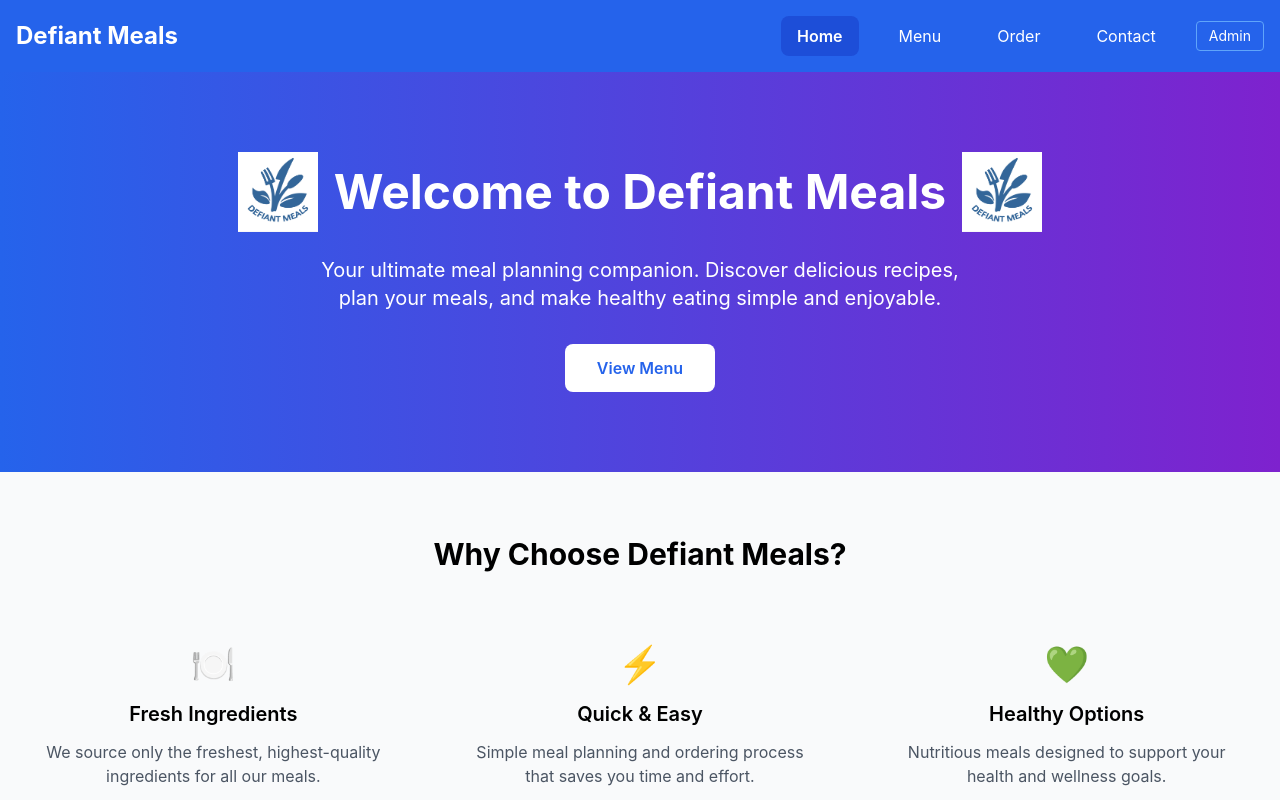
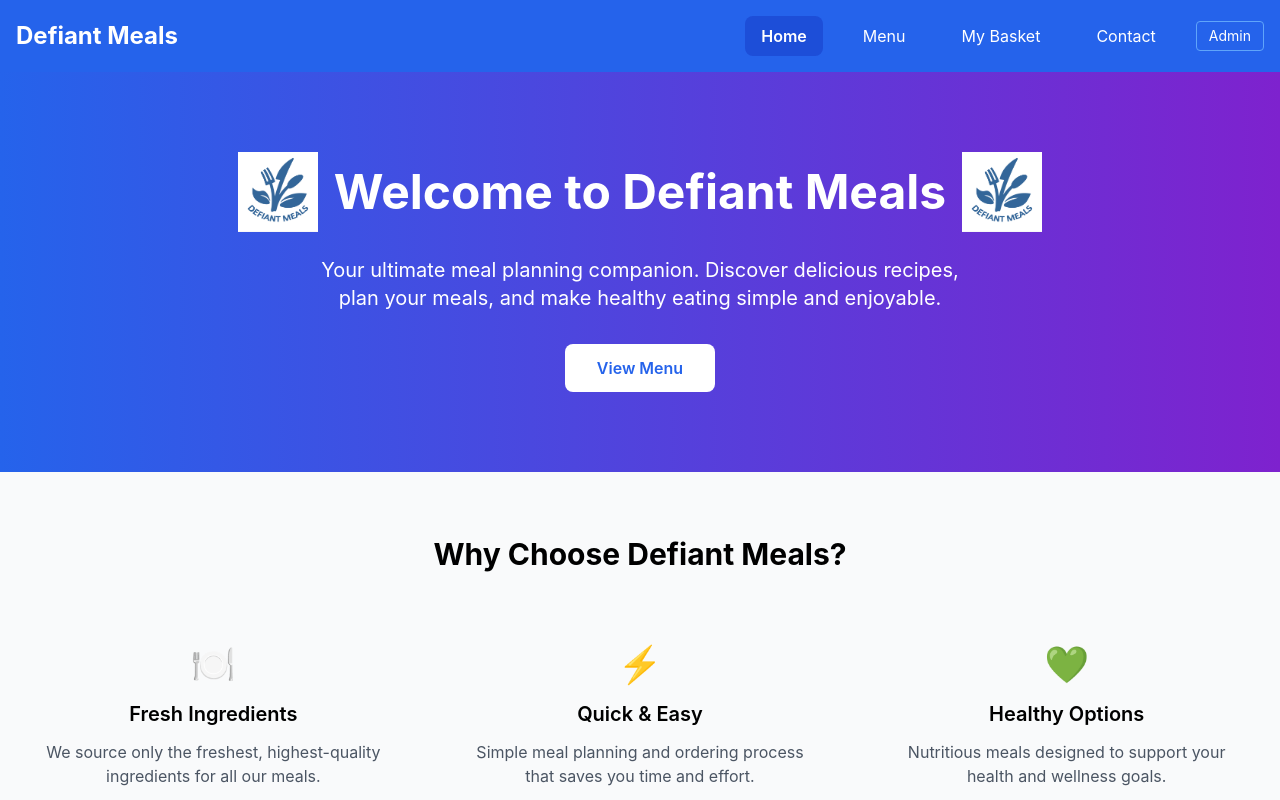
Before and after one commit to DefiantMeals/defiant-meals-frontend, a React (Vite) app: page / in a window 1280 px wide. Shown: the top 800 px of the page. Built offline with nearby package versions, Linux system fonts and the light colour scheme.

Commit message:
Change 'Order' to 'My Basket' in navigation and footer

```diff
--- a/src/components/Footer.jsx
+++ b/src/components/Footer.jsx
@@ -33,7 +33,7 @@ const Footer = ({ setCurrentPage }) => {
               </li>
               <li>
                 <button
-                  onClick={() => setCurrentPage('order')}
+                  onClick={() => setCurrentPage('My Basket')}
                   className="text-gray-300 hover:text-white transition duration-300"
                 >
                   Order
--- a/src/components/Navbar.jsx
+++ b/src/components/Navbar.jsx
@@ -10,7 +10,7 @@ const Navbar = ({ setCurrentPage, currentPage }) => {
   const navItems = [
     { id: 'home', name: 'Home' },
     { id: 'menu', name: 'Menu' },
-    { id: 'order', name: 'Order' },
+    { id: 'order', name: 'My Basket' },
 
     { id: 'contact', name: 'Contact' }
   ];
```
